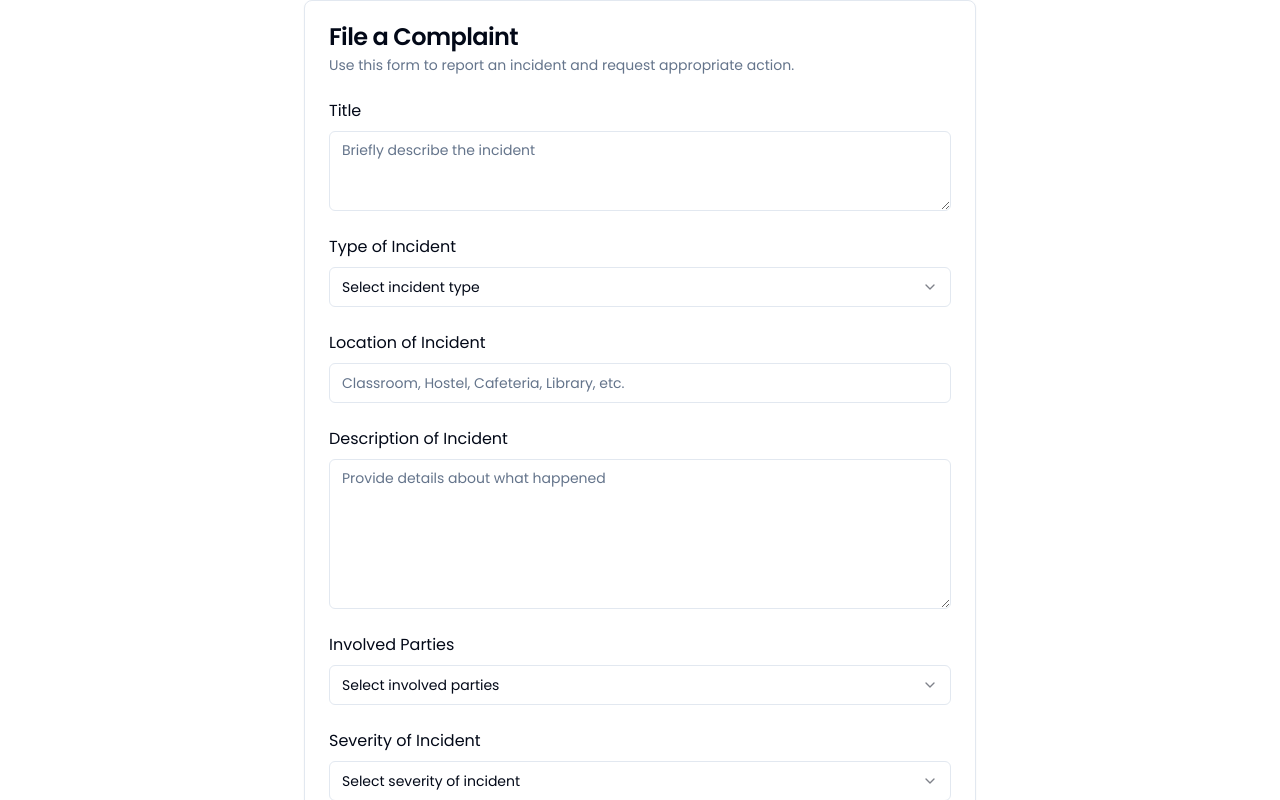
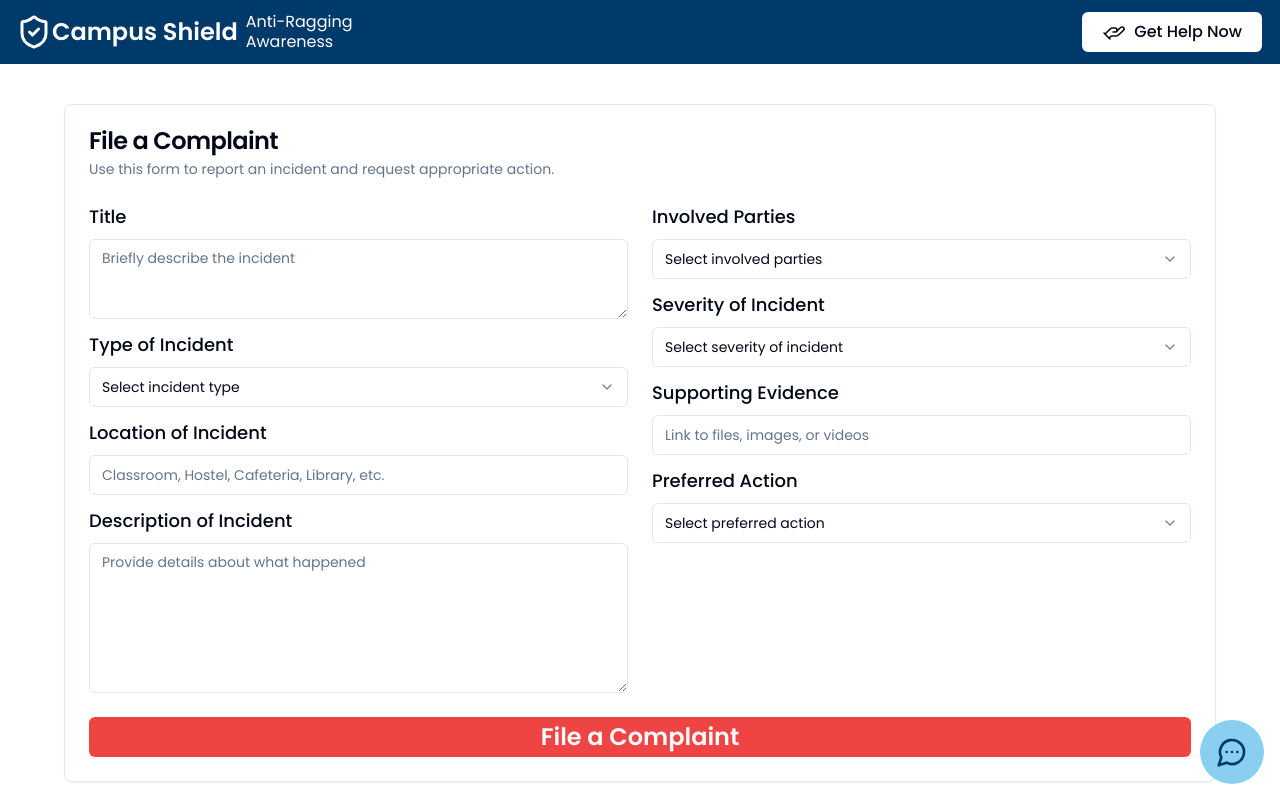
Before and after one commit to MahendraDani/vitb-campus-shield, a Next.js app: page /file-a-complaint in a window 1280 px wide. Shown: the top 800 px of the page. Built offline with nearby package versions, Linux system fonts and the light colour scheme.

Commit message:
updated page styles

```diff
--- a/app/file-a-complaint/page.tsx
+++ b/app/file-a-complaint/page.tsx
@@ -18,6 +18,10 @@ import {
 import { Input } from "@/components/ui/input";
 import { Button } from "@/components/ui/button";
 import { FormEvent, useState } from "react";
+import { ChatBot } from "@/components/chatbot";
+import { Header } from "@/components/header";
+import { Contact } from "@/components/contact";
+import { Footer } from "@/components/footer";
 
 export default function Component() {
     const [saving, setSaving] = useState(false);
@@ -66,19 +70,28 @@ export default function Component() {
     }
 
     return (
-    <form onSubmit={hanldeReport}>
+        <main className="relative flex min-h-screen flex-col items-center justify-between pt-16">
+            <ChatBot />
+            <Header />
+            <form onSubmit={hanldeReport} className="w-full my-10 px-16">
                 <fieldset disabled={saving}>
-        <Card className="w-full max-w-2xl mx-auto">
+                    <Card className="w-full mx-auto">
                         <CardHeader>
                             <CardTitle>File a Complaint</CardTitle>
                             <CardDescription>
-              Use this form to report an incident and request appropriate
-              action.
+                                Use this form to report an incident and request
+                                appropriate action.
                             </CardDescription>
                         </CardHeader>
-          <CardContent className="grid gap-6">
+                        <CardContent className="w-full flex gap-6">
+                            <div className="w-full flex flex-col gap-3 text-lg">
                                 <div className="grid gap-2">
-              <label htmlFor="title">Title</label>
+                                    <label
+                                        className="font-medium"
+                                        htmlFor="title"
+                                    >
+                                        Title
+                                    </label>
                                     <Textarea
                                         id="title"
                                         name="title"
@@ -86,24 +99,46 @@ export default function Component() {
                                     />
                                 </div>
                                 <div className="grid gap-2">
-              <label htmlFor="incident-type">Type of Incident</label>
+                                    <label
+                                        className="font-medium"
+                                        htmlFor="incident-type"
+                                    >
+                                        Type of Incident
+                                    </label>
                                     <Select name="abuse">
                                         <SelectTrigger>
                                             <SelectValue placeholder="Select incident type" />
                                         </SelectTrigger>
                                         <SelectContent>
-                  <SelectItem value="verbal-abuse">Verbal Abuse</SelectItem>
-                  <SelectItem value="physical-abuse">Physical Abuse</SelectItem>
-                  <SelectItem value="cyberbullying">Cyberbullying</SelectItem>
-                  <SelectItem value="harassment">Harassment</SelectItem>
-                  <SelectItem value="intimidation">Intimidation</SelectItem>
-                  <SelectItem value="other">Other</SelectItem>
+                                            <SelectItem value="verbal-abuse">
+                                                Verbal Abuse
+                                            </SelectItem>
+                                            <SelectItem value="physical-abuse">
+                                                Physical Abuse
+                                            </SelectItem>
+                                            <SelectItem value="cyberbullying">
+                                                Cyberbullying
+                                            </SelectItem>
+                                            <SelectItem value="harassment">
+                                                Harassment
+                                            </SelectItem>
+                                            <SelectItem value="intimidation">
+                                                Intimidation
+                                            </SelectItem>
+                                            <SelectItem value="other">
+                                                Other
+                                            </SelectItem>
                                         </SelectContent>
                                     </Select>
                                 </div>
 
                                 <div className="grid gap-2">
-              <label htmlFor="location">Location of Incident</label>
+                                    <label
+                                        className="font-medium"
+                                        htmlFor="location"
+                                    >
+                                        Location of Incident
+                                    </label>
                                     <Input
                                         id="location"
                                         name="location"
@@ -111,7 +146,12 @@ export default function Component() {
                                     />
                                 </div>
                                 <div className="grid gap-2">
-              <label htmlFor="description">Description of Incident</label>
+                                    <label
+                                        className="font-medium"
+                                        htmlFor="description"
+                                    >
+                                        Description of Incident
+                                    </label>
                                     <Textarea
                                         name="description"
                                         id="description"
@@ -119,35 +159,64 @@ export default function Component() {
                                         className="min-h-[150px]"
                                     />
                                 </div>
+                            </div>
+                            <div className="w-full flex flex-col gap-3 text-lg">
                                 <div className="grid gap-2">
-              <label htmlFor="involved-parties">Involved Parties</label>
+                                    <label
+                                        className="font-medium"
+                                        htmlFor="involved-parties"
+                                    >
+                                        Involved Parties
+                                    </label>
                                     <Select name="parties">
                                         <SelectTrigger>
                                             <SelectValue placeholder="Select involved parties" />
                                         </SelectTrigger>
                                         <SelectContent>
-                  <SelectItem value="student">Student</SelectItem>
-                  <SelectItem value="faculty">Faculty</SelectItem>
-                  <SelectItem value="staff">Staff Member</SelectItem>
+                                            <SelectItem value="student">
+                                                Student
+                                            </SelectItem>
+                                            <SelectItem value="faculty">
+                                                Faculty
+                                            </SelectItem>
+                                            <SelectItem value="staff">
+                                                Staff Member
+                                            </SelectItem>
                                         </SelectContent>
                                     </Select>
                                 </div>
                                 <div className="grid gap-2">
-              <label htmlFor="severity">Severity of Incident</label>
+                                    <label
+                                        className="font-medium"
+                                        htmlFor="severity"
+                                    >
+                                        Severity of Incident
+                                    </label>
 
                                     <Select name="severity">
                                         <SelectTrigger>
                                             <SelectValue placeholder="Select severity of incident" />
                                         </SelectTrigger>
                                         <SelectContent>
-                  <SelectItem value="low">Low</SelectItem>
-                  <SelectItem value="medium">Medium</SelectItem>
-                  <SelectItem value="high">High</SelectItem>
+                                            <SelectItem value="low">
+                                                Low
+                                            </SelectItem>
+                                            <SelectItem value="medium">
+                                                Medium
+                                            </SelectItem>
+                                            <SelectItem value="high">
+                                                High
+                                            </SelectItem>
                                         </SelectContent>
                                     </Select>
                                 </div>
                                 <div className="grid gap-2">
-              <label htmlFor="evidence">Supporting Evidence</label>
+                                    <label
+                                        className="font-medium"
+                                        htmlFor="evidence"
+                                    >
+                                        Supporting Evidence
+                                    </label>
                                     <Input
                                         name="evidenceLink"
                                         id="evidence"
@@ -156,13 +225,20 @@ export default function Component() {
                                     />
                                 </div>
                                 <div className="grid gap-2">
-              <label htmlFor="preferred-action">Preferred Action</label>
+                                    <label
+                                        className="font-medium"
+                                        htmlFor="preferred-action"
+                                    >
+                                        Preferred Action
+                                    </label>
                                     <Select name="action">
                                         <SelectTrigger>
                                             <SelectValue placeholder="Select preferred action" />
                                         </SelectTrigger>
                                         <SelectContent>
-                  <SelectItem value="just-report">Just Report</SelectItem>
+                                            <SelectItem value="just-report">
+                                                Just Report
+                                            </SelectItem>
                                             <SelectItem value="require-attention">
                                                 Require Immediate Attention
                                             </SelectItem>
@@ -172,14 +248,29 @@ export default function Component() {
                                         </SelectContent>
                                     </Select>
                                 </div>
+                            </div>
                         </CardContent>
                         <CardFooter className="flex justify-end">
-            <Button type="submit">
+                            <Button
+                                type="submit"
+                                variant={"destructive"}
+                                className="text-2xl font-semibold w-full py-3"
+                            >
                                 {saving ? "Submitting..." : "File a Complaint"}
                             </Button>
                         </CardFooter>
                     </Card>
                 </fieldset>
             </form>
+            <svg xmlns="http://www.w3.org/2000/svg" viewBox="0 0 1440 320">
+                <path
+                    fill="#003A6B"
+                    fill-opacity="1"
+                    d="M0,96L40,117.3C80,139,160,181,240,170.7C320,160,400,96,480,96C560,96,640,160,720,208C800,256,880,288,960,256C1040,224,1120,128,1200,90.7C1280,53,1360,75,1400,85.3L1440,96L1440,320L1400,320C1360,320,1280,320,1200,320C1120,320,1040,320,960,320C880,320,800,320,720,320C640,320,560,320,480,320C400,320,320,320,240,320C160,320,80,320,40,320L0,320Z"
+                ></path>
+            </svg>
+            <Contact />
+            <Footer />
+        </main>
     );
 }
```
Lines whose indentation alone changed are shown as unchanged.
